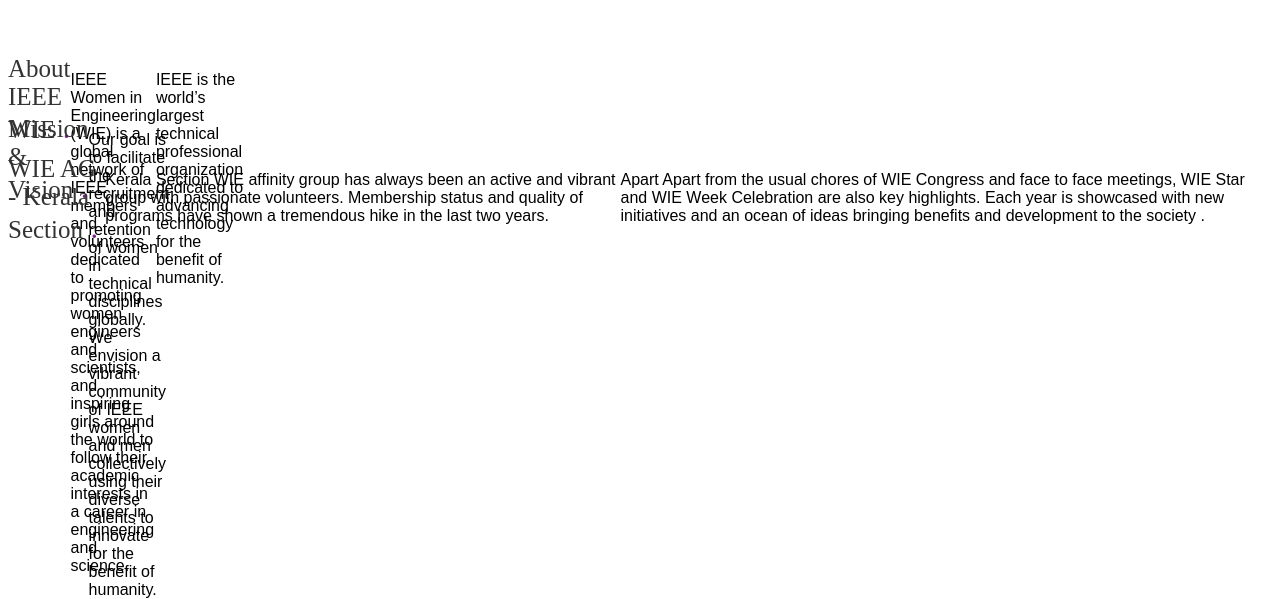
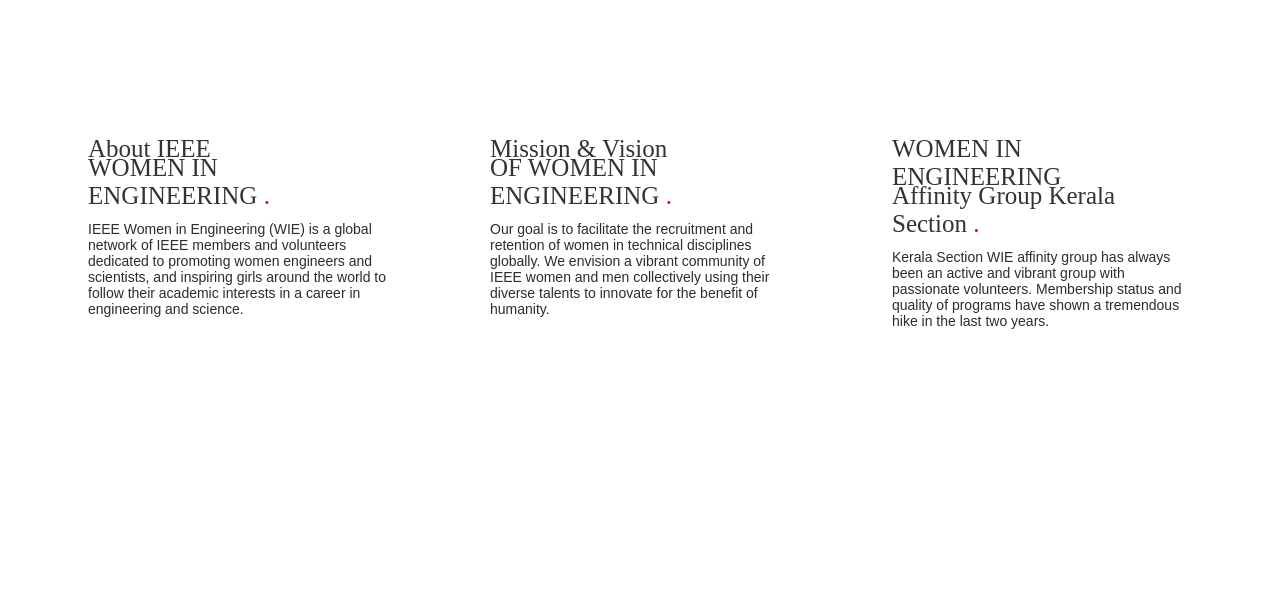
Before and after one commit to Iam-VM/kerala_section_wie_newsletter_gatsby, a Gatsby site: page /indexnew in a window 1280 px wide. Shown: the part 753-1352 px from the top of the page. After the commit the page ends 1096 px from the top, so only its background shows below. Built offline with nearby package versions, Linux system fonts and the light colour scheme; Gatsby itself is replaced by a stand-in of ours.

Commit message:
with parablock

```diff
--- a/src/components/indexNew/paraBlockStyles.module.css
+++ b/src/components/indexNew/paraBlockStyles.module.css
@@ -1,22 +1,60 @@
 .container {
+    align-self: flex-start;
     color: #333333;
     display: flex;
+    flex-direction: column;
     justify-content: flex-start;
     align-items: flex-start;
 }
-
-.head {
+.headContainer {
+    margin-bottom: 0.7rem;
+    display: flex;
+    flex-direction: column;
+    justify-content: flex-start;
+    align-items: flex-start;
+}
+.headText {
+    margin-bottom: 0.7rem;
+    text-align: left;
     font-size: 25px;
     color: #333333;
     font-family: Bebas Neue, cursive;
 }
-.head:after {
+.headText:after{
     content: " .";
-    color: #772583;
-    font-size: 30px;
+    color: #c70062;
+    font-size: 25px;
+}
+.headTextPart1 {
+    margin: 0;
+    text-align: left;
+    font-size: 25px;
+    color: #333333;
+    font-family: Bebas Neue, cursive;
+}
+.headTextPart2 {
+    margin-top: -9px;
+    text-align: left;
+    font-size: 25px;
+    color: #333333;
+    font-family: Bebas Neue, cursive;
+}
+.headTextPart2:after {
+    content: " .";
+    color: #c70062;
+    font-size: 25px;
 }
 .para {
-    color: black;
+    color: #2D2C2D;
+    text-align: left;
     font-family: 'Noto Sans SC', sans-serif;
-    font-size: 16px;
+    font-size: 14px;
 }
+
+@media only screen and (max-width: 786px) {
+    .container {
+        width: 100vw;
+        margin-bottom: 3rem;
+        align-self: center;
+    }
+}
--- a/src/components/indexNew/paraBlocks.js
+++ b/src/components/indexNew/paraBlocks.js
@@ -4,8 +4,14 @@
 const ParaBlock = (props) => {
   return (
     <div className={paraBlockStyles.container} style={{height: `${props.heightInPX}px`, width: `${props.widthInPX}px`}}>
-      <div className={paraBlockStyles.head}>{props.head}</div>
-      {props.para.map((para) => <p className={paraBlockStyles.para}>{para}</p>)}
+      {
+        (props.head) ? <div className={paraBlockStyles.headText}>{props.head}</div> : <div className={paraBlockStyles.headContainer}>
+          <div className={paraBlockStyles.headTextPart1}>{props.headPart1}</div>
+          <div className={paraBlockStyles.headTextPart2}>{props.headPart2}</div>
+          </div>
+      }
+
+      {props.para.map((para) => <div className={paraBlockStyles.para}>{para}</div>)}
     </div>
   );
 };
--- a/src/pages/indexnew.js
+++ b/src/pages/indexnew.js
@@ -10,17 +10,14 @@
     <div className={indexStyles.main}>
       <Cover />
       <div className={indexStyles.textContentBodyContainer}>
-        <ParaBlock head={"About IEEE WIE"} para={["IEEE Women in Engineering (WIE) is a global network of IEEE members and volunteers dedicated to promoting\n" +
+        <ParaBlock headPart1={"About IEEE"} headPart2={"WOMEN IN ENGINEERING"} para={["IEEE Women in Engineering (WIE) is a global network of IEEE members and volunteers dedicated to promoting\n" +
         "            women engineers and scientists, and inspiring girls around the world to follow their academic interests in a\n" +
-        "            career in engineering and science.", "IEEE is the world’s largest technical professional organization dedicated to advancing technology for the\n" +
-        "             benefit of humanity."]} heightInPX={60} widthInPX={60} />
-        <ParaBlock head={"Mission & Vision"} para={["Our goal is to facilitate the recruitment and retention of women in technical disciplines globally. We\n" +
+        "            career in engineering and science."]} heightInPX={200} widthInPX={300} />
+        <ParaBlock headPart1={"Mission & Vision"} headPart2={"OF WOMEN IN ENGINEERING"} para={["Our goal is to facilitate the recruitment and retention of women in technical disciplines globally. We\n" +
         "            envision a vibrant community of IEEE women and men collectively using their diverse talents to innovate for\n" +
-        "            the benefit of humanity."]} heightInPX={40} widthInPX={50} />
-        <ParaBlock head={"WIE AG - Kerala Section"} para={["Kerala Section WIE affinity group has always been an active and vibrant group with passionate volunteers.\n" +
-        "             Membership status and quality of programs have shown a tremendous hike in the last two years.", "Apart Apart from the usual chores of WIE Congress and face to face meetings, WIE Star and WIE Week Celebration are also key\n" +
-        "             highlights. Each year is showcased with new initiatives and an ocean of ideas bringing benefits and\n" +
-        "             development to the society ."]} />
+        "            the benefit of humanity."]} heightInPX={200} widthInPX={300} />
+        <ParaBlock headPart1={"WOMEN IN ENGINEERING"} headPart2={"Affinity Group Kerala Section"} para={["Kerala Section WIE affinity group has always been an active and vibrant group with passionate volunteers.\n" +
+        "             Membership status and quality of programs have shown a tremendous hike in the last two years."]} heightInPX={200} widthInPX={300} />
       </div>
     </div>
   );
--- a/src/styles/indexNew.module.css
+++ b/src/styles/indexNew.module.css
@@ -1,3 +1,23 @@
 .main {
 
 }
+
+.textContentBodyContainer {
+    margin: 5rem 5rem 0 5rem;
+    /*border: 2px solid red;*/
+    flex-wrap: wrap;
+    display: flex;
+    flex-direction: row;
+    justify-content: space-between;
+    align-items: flex-start;
+}
+
+@media only screen and (max-width: 786px) {
+    .textContentBodyContainer {
+        flex-direction: column;
+        justify-content: flex-start;
+        align-items: center;
+        margin: 3rem 0 0 0;
+        width: 100%;
+    }
+}
```
